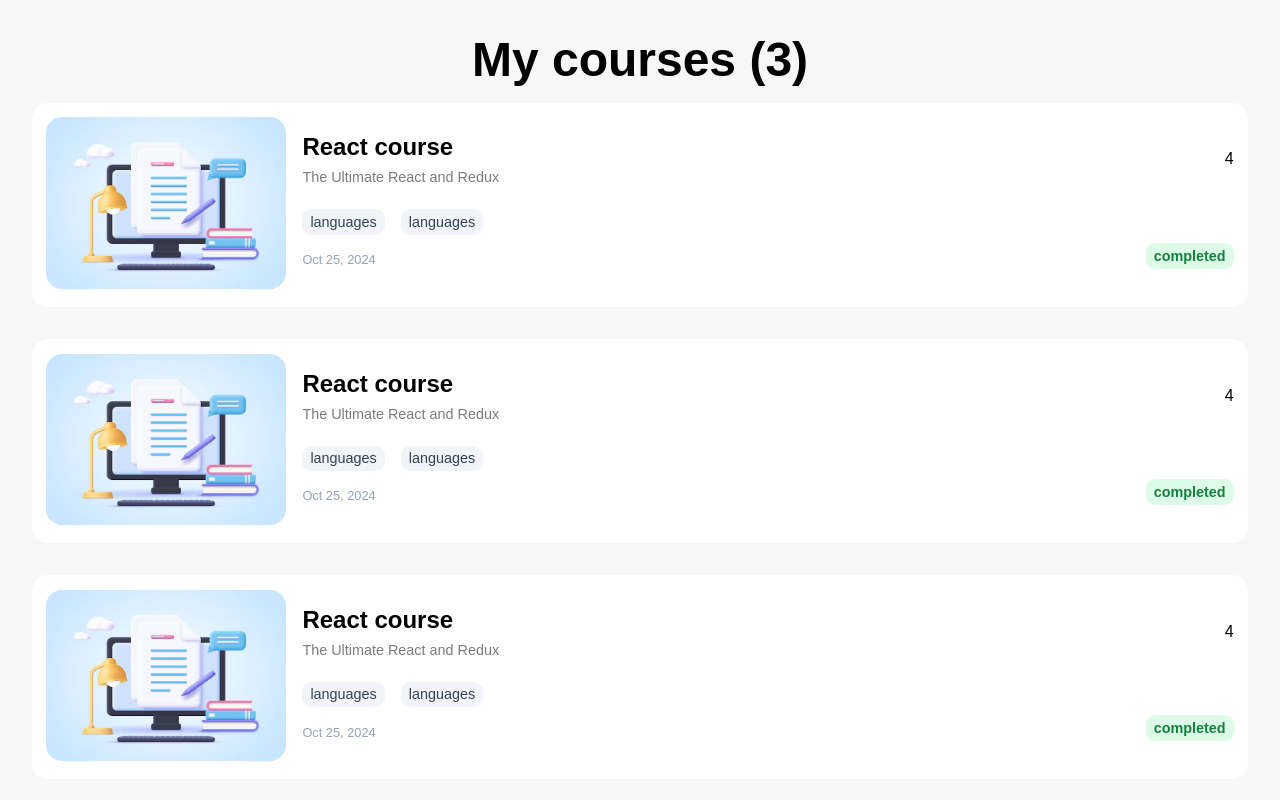
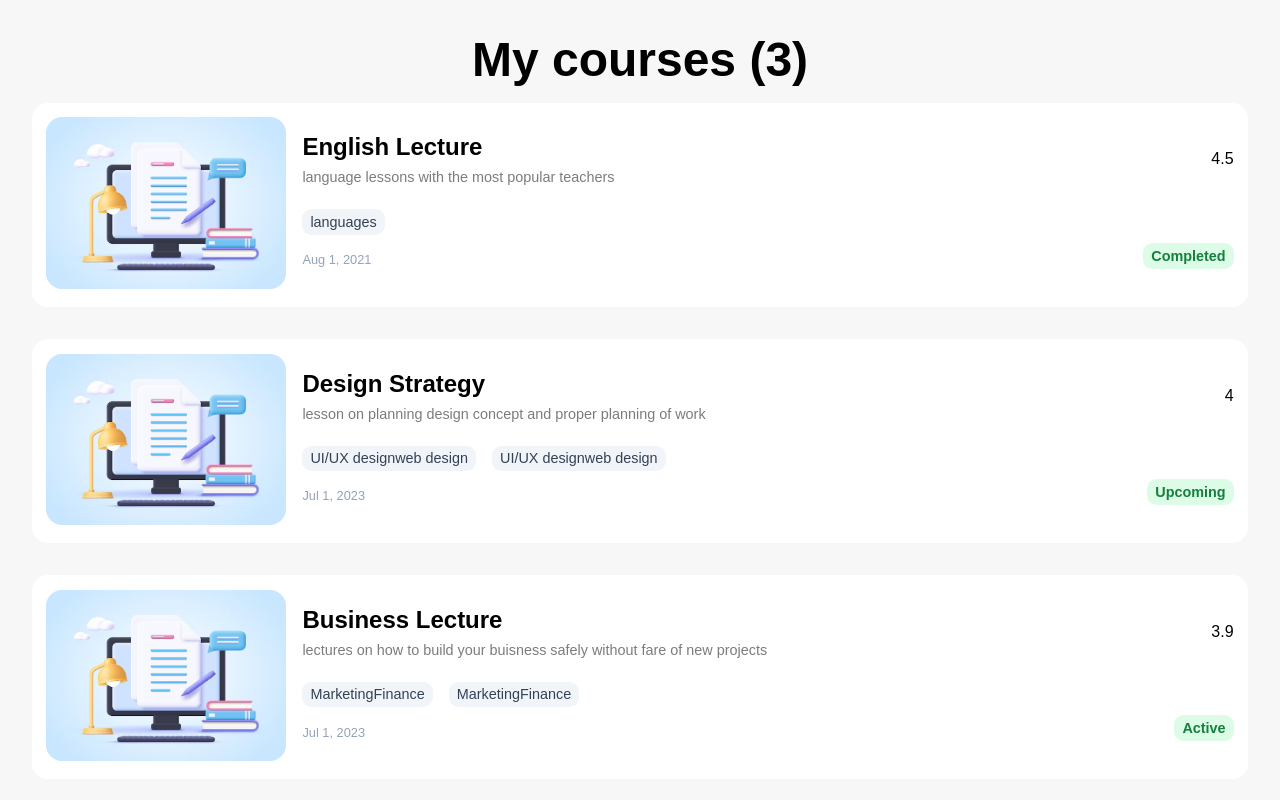
Before and after one commit to Mhmdkh80/React-01, a React (Vite) app: page / in a window 1280 px wide. Shown: the top 800 px of the page. Built offline with nearby package versions, Linux system fonts and the light colour scheme.

Commit message:
new commit

```diff
--- a/src/components/CourseCard.jsx
+++ b/src/components/CourseCard.jsx
@@ -1,4 +1,4 @@
-function CourseCard() {
+function CourseCard(props) {
   return (
     <div className="course-item">
       <div className="course-item__img">
@@ -7,25 +7,28 @@
       <div className="course-item__detail">
         <div className="course-item__body">
           <div>
-            <p className="title">React course</p>
-            <p className="desc">The Ultimate React and Redux</p>
+            <p className="title ">{props.course.title}</p>
+            <p className="desc">{props.course.description}</p>
           </div>
-          <span className="rate">4</span>
+          <span className="rate">{props.course.rate}</span>
         </div>
         <div className="course-item__footer">
           <div className="tags">
-            <span className="badge badge--secondary">languages</span>
-            <span className="badge badge--secondary">languages</span>
+            {props.course.tags.map((t) => (
+              <span key={t} className="badge badge--secondary">
+                {props.course.tags}
+              </span>
+            ))}
           </div>
           <div className="caption">
             <div className="date">
-              {new Date().toLocaleDateString("en-US", {
+              {new Date(props.course.start).toLocaleDateString("en-US", {
                 month: "short",
                 year: "numeric",
                 day: "numeric",
               })}
             </div>
-            <span className="badge badge--primary">completed</span>
+            <span className="badge badge--primary">{props.course.status}</span>
           </div>
         </div>
       </div>
--- a/src/components/CourseList.jsx
+++ b/src/components/CourseList.jsx
@@ -7,7 +7,7 @@
     description: "language lessons with the most popular teachers",
     imageUrl: "/images/img1.jpg",
     rate: "4.5",
-    tags: ["langauges"],
+    tags: ["languages"],
     start: "2021-08-01T20:46:30.615Z",
     status: "Completed",
   },
@@ -39,7 +39,7 @@
   return (
     <div className="course-list">
       {courses.map((course) => {
-        return <CourseCard key={course.id} />;
+        return <CourseCard key={course.id} course={course} />;
       })}
     </div>
   );
```
